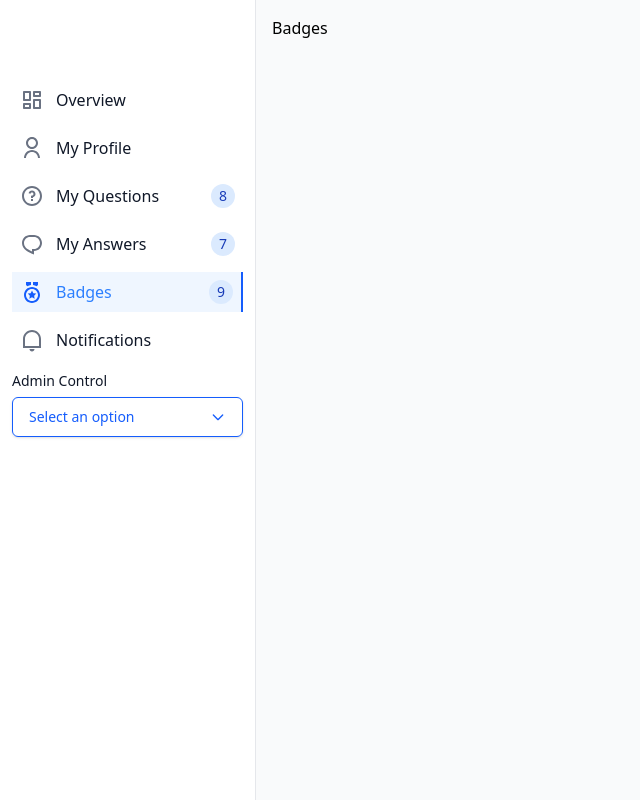
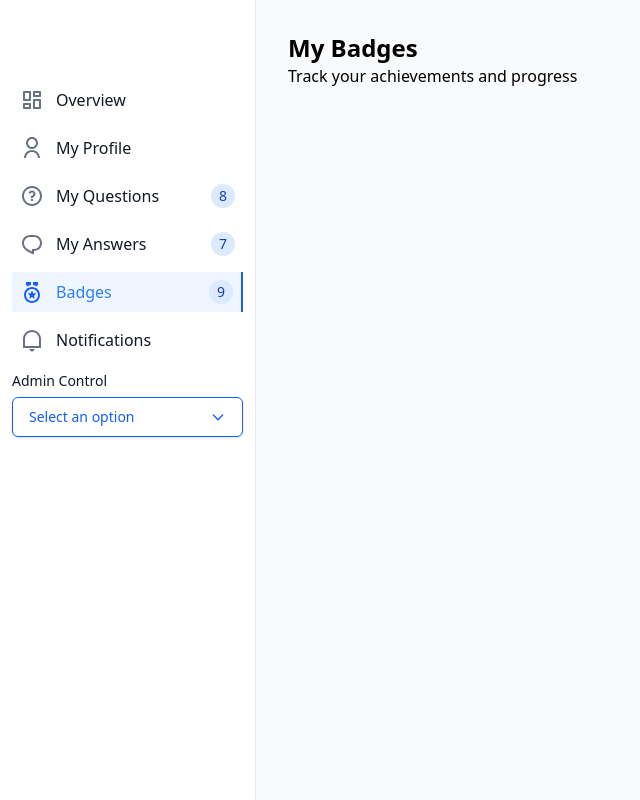
Before and after one commit to Zack-Pro-Ver/Knowledge-Sharing-Portal, a React (Vite) app: page /badges in a window 1280 px wide. Shown: the whole page, without its empty margins (0-640 px from the left). Built offline with nearby package versions, Linux system fonts and the light colour scheme.

Commit message:
created header for badges page

```diff
--- a/src/components/Header/index.tsx
+++ b/src/components/Header/index.tsx
@@ -3,18 +3,18 @@ import Button from "../../elements/Button/index";
 interface Props {
   title: string;
   description?: string;
-  buttonText: string;
+  buttonText?: string;
   icon?: React.ReactNode;
 }
 export const Header = ({ title, description, buttonText, icon }: Props) => {
   return (
     <div className="flex flex-row justify-between p-4">
-      <div className="flex">
+      <div className="flex flex-col">
         <p className="text-2xl font-bold ">{title}</p>
         {description && <p className="text-base font-normal">{description} </p>}
       </div>
 
-      <Button startIcon={icon}>{buttonText}</Button>
+      {buttonText && <Button startIcon={icon}>{buttonText}</Button>}
     </div>
   );
 };
--- a/src/pages/Badges/index.tsx
+++ b/src/pages/Badges/index.tsx
@@ -1,3 +1,9 @@
-export const Badges = () =>{
-  return <>Badges</>
+import { Header } from "../../components/Header"
+
+export const Badges = () => {
+  return <>
+    < Header
+      title='My Badges'
+      description="Track your achievements and progress" />
+  </>
 }
```
Also changed, not shown: 1 other file (tests, documents, lock files or other folders).
